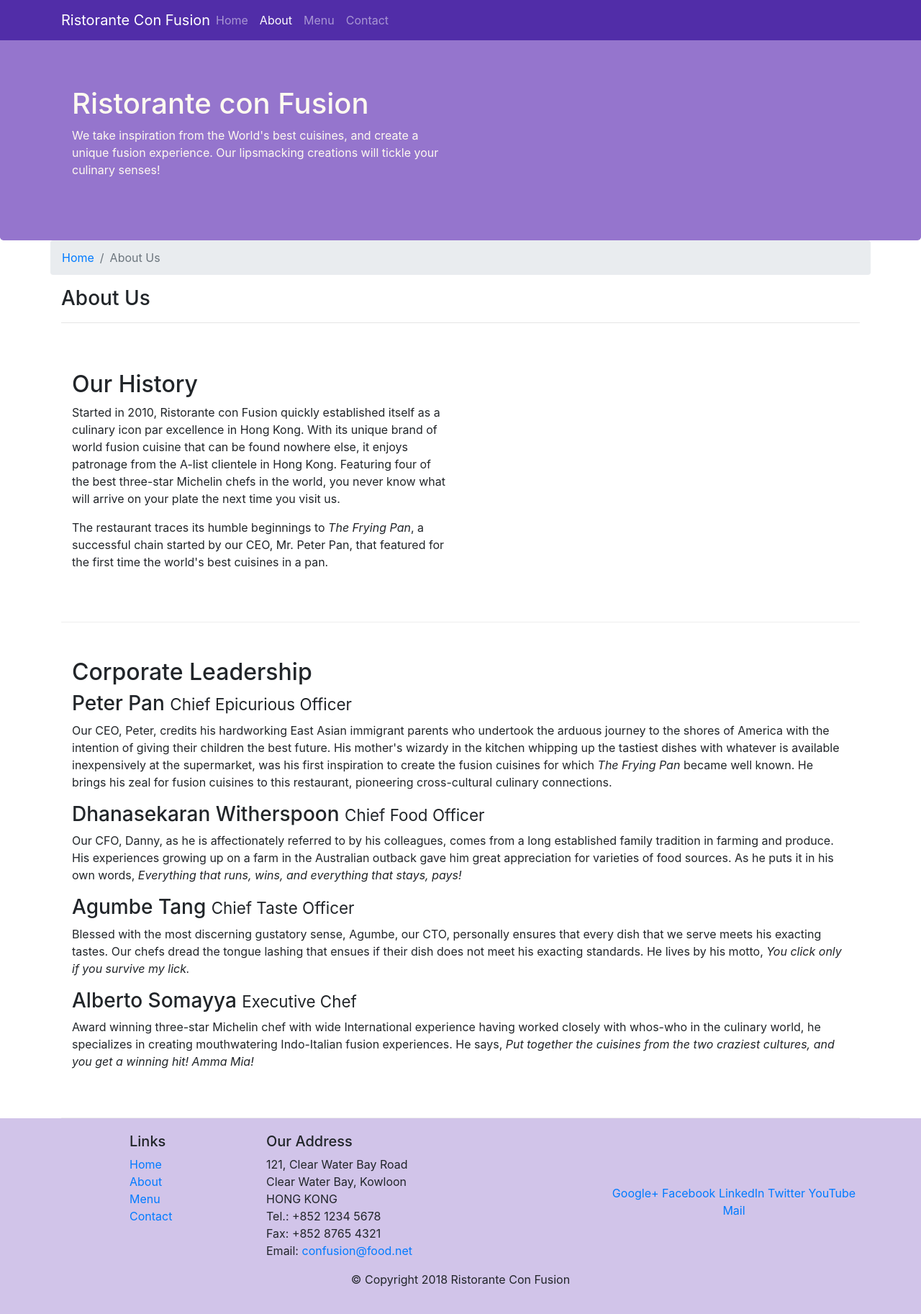
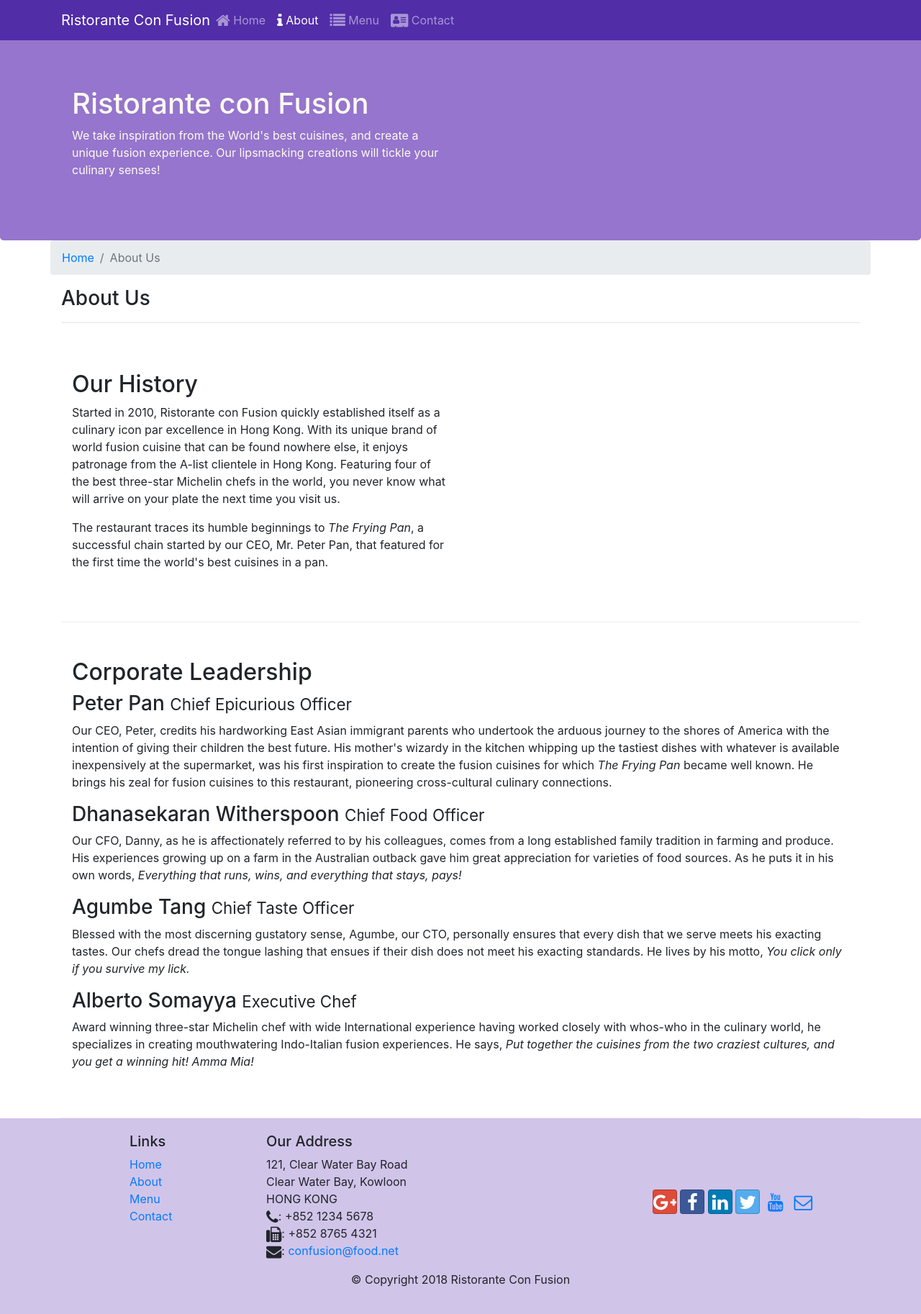
Before and after one commit to HHH0808/confusion_bootstrap, a website: page aboutus.html in a window 1280 px wide. Shown: the whole page at 72% size. Drawn offline with nearby package versions, Linux system fonts and the light colour scheme.

Commit message:
icons added

```diff
--- a/aboutus.html
+++ b/aboutus.html
@@ -9,8 +9,10 @@
 
     <!-- Bootstrap CSS -->
     <link rel="stylesheet" href="node_modules/bootstrap/dist/css/bootstrap.min.css">
+    <link rel="stylesheet" href="node_modules/font-awesome/css/font-awesome.min.css">
+    <link rel="stylesheet" href="node_modules/bootstrap-social/bootstrap-social.css">
     <link rel="stylesheet" href="css/styles.css">
-    <title>Ristorante Con Fusion: About Us</title>
+    <title>Ristorante Con Fusion</title>
 
 </head>
 
@@ -24,10 +26,10 @@
             <a class='navbar-brand mr-auto' href='./index.html'> Ristorante Con Fusion </a>
             <div class = 'collapse navbar-collapse' id ='Navbar'>
                 <ul class='navbar-nav mr-auto'>
-                    <li class='nav-item'><a class = 'nav-link' href='index.html'> Home </a></li>
-                    <li class='nav-item active'><a class = 'nav-link' href='./aboutus.html'> About </a></li>
-                    <li class='nav-item'><a class = 'nav-link' href='#'> Menu </a></li>
-                    <li class='nav-item'><a class = 'nav-link' href='#'> Contact</a></li>
+                    <li class='nav-item'><a class = 'nav-link' href='./index.html'><span class="fa fa-home fa-lg"></span> Home </a></li>
+                    <li class='nav-item active'><a class = 'nav-link' href='./aboutus.html'><span class="fa fa-info fa-lg"></span> About </a></li>
+                    <li class='nav-item'><a class = 'nav-link' href='#'><span class="fa fa-list fa-lg"></span> Menu </a></li>
+                    <li class='nav-item'><a class = 'nav-link' href='#'><span class="fa fa-address-card fa-lg"></span> Contact</a></li>
                 </ul>
             </div>
         </div>
@@ -103,19 +105,19 @@
 		              121, Clear Water Bay Road<br>
 		              Clear Water Bay, Kowloon<br>
 		              HONG KONG<br>
-		              Tel.: +852 1234 5678<br>
-		              Fax: +852 8765 4321<br>
-		              Email: <a href="mailto:confusion@food.net">confusion@food.net</a>
+		              <i class="fa fa-phone fa-lg"></i>: +852 1234 5678<br>
+		              <i class="fa fa-fax fa-lg"></i>: +852 8765 4321<br>
+		              <i class="fa fa-envelope fa-lg"></i>: <a href="mailto:confusion@food.net">confusion@food.net</a>
 		           </address>
                 </div>
                 <div class="col-12 col-sm-4 align-self-center">
-                    <div class="text-center">
-                        <a href="http://google.com/+">Google+</a>
-                        <a href="http://www.facebook.com/profile.php?id=">Facebook</a>
-                        <a href="http://www.linkedin.com/in/">LinkedIn</a>
-                        <a href="http://twitter.com/">Twitter</a>
-                        <a href="http://youtube.com/">YouTube</a>
-                        <a href="mailto:">Mail</a>
+                    <div class='text-center'>
+                        <a class="btn btn-social-icon btn-google" href="http://google.com/+"><i class="fa fa-google-plus fa-lg"></i></a>
+                        <a class="btn btn-social-icon btn-facebook" href="http://www.facebook.com/profile.php?id="><i class="fa fa-facebook fa-lg"></i></a>
+                        <a class="btn btn-social-icon btn-linkedin" href="http://www.linkedin.com/in/"><i class="fa fa-linkedin fa-lg"></i></a>
+                        <a class="btn btn-social-icon btn-twitter" href="http://twitter.com/"><i class="fa fa-twitter fa-lg"></i></a>
+                        <a class="btn btn-social-icon btn-youtube" href="http://youtube.com/"><i class="fa fa-youtube fa-lg"></i></a>
+                        <a class="btn btn-social-icon" href="mailto:"><i class="fa fa-envelope-o fa-lg"></i></a>
                     </div>
                 </div>
            </div>
--- a/package.json
+++ b/package.json
@@ -15,6 +15,8 @@
   },
   "dependencies": {
     "bootstrap": "^4.0.0",
+    "bootstrap-social": "^5.1.1",
+    "font-awesome": "^4.7.0",
     "jquery": "^3.3.1",
     "popper.js": "^1.12.9"
   }
```
Also changed, not shown: index.html (+15 -13 lines), 1 other file.
